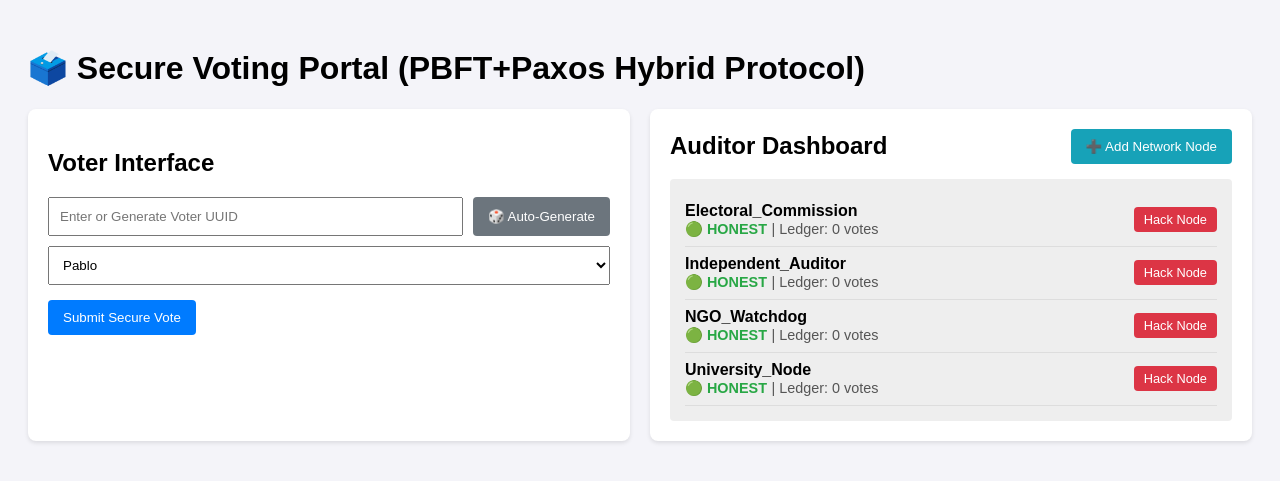
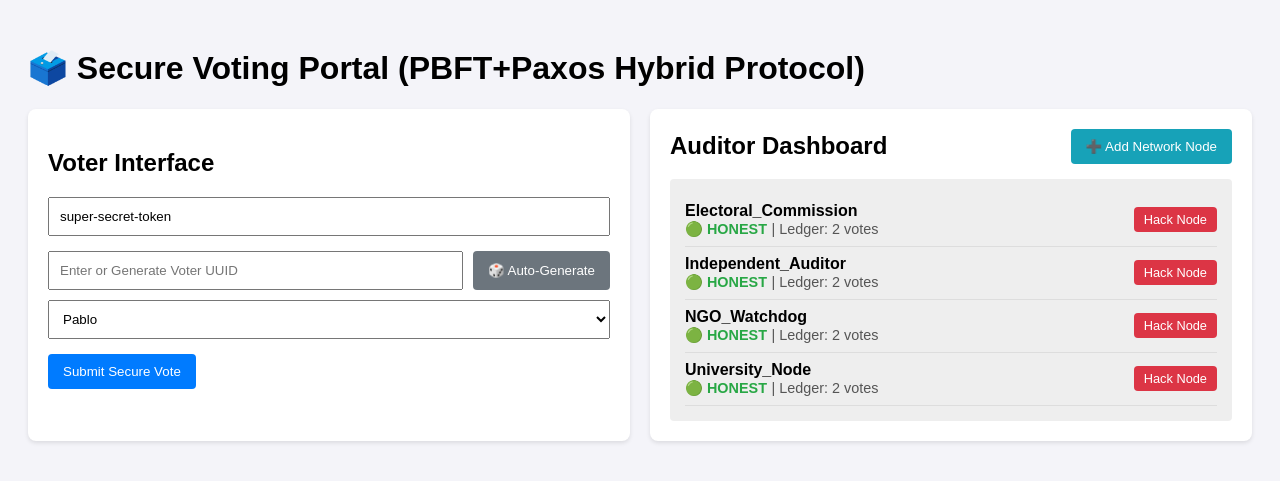
Before and after one commit to Chuck6684/Voting-DS, a Flask app: page / in a window 1280 px wide. Shown: the top 481 px of the page. Run offline with Flask 3, Linux system fonts and the light colour scheme.

Commit message:
Version 2.8 Fix token auth

```diff
--- a/app.py
+++ b/app.py
@@ -1,15 +1,56 @@
 from flask import Flask, request, jsonify, render_template
+from functools import wraps
 import hashlib
 import uuid
 import time
+import csv
+import os
 
 app = Flask(__name__)
+
+# ==========================================
+# NEW: CONSTANTS & CSV SETUP
+# ==========================================
+CSV_FILENAME = 'votes.csv'
+VALID_TOKEN = "super-secret-token" # In a real app, this would be validated against a DB/JWT
+voted_users = set()
+
+def load_votes_from_csv(nodes):
+    """Loads past votes from CSV into memory and the nodes' ledgers."""
+    if os.path.exists(CSV_FILENAME):
+        with open(CSV_FILENAME, mode='r') as file:
+            reader = csv.DictReader(file)
+            for row in reader:
+                voted_users.add(row['voter_id'])
+                # Populate the local ledger of each honest node so UI reflects history
+                for node in nodes:
+                    if not node.is_malicious:
+                        node.paxos_backend.servers[0].ledger.append(row)
+
+def save_vote_to_csv(vote_data):
+    """Appends a successfully committed vote to the CSV."""
+    file_exists = os.path.exists(CSV_FILENAME)
+    with open(CSV_FILENAME, mode='a', newline='') as file:
+        fieldnames = ['hash', 'voter_id', 'candidate', 'timestamp']
+        writer = csv.DictWriter(file, fieldnames=fieldnames)
+        if not file_exists:
+            writer.writeheader()
+        writer.writerow(vote_data)
+
+def token_required(f):
+    """Decorator to verify the session token."""
+    @wraps(f)
+    def decorated(*args, **kwargs):
+        auth_header = request.headers.get('Authorization')
+        if not auth_header or auth_header != f"Bearer {VALID_TOKEN}":
+            return jsonify({'status': 'error', 'message': 'Unauthorized. Invalid or missing session token.'}), 401
+        return f(*args, **kwargs)
+    return decorated
 
 # ==========================================
 # 1. PAXOS LOGIC (Local Organization Consensus)
 # ==========================================
 class InternalPaxosServer:
-    """Represents a single database server inside an organization."""
     def __init__(self, server_id):
         self.server_id = server_id
         self.highest_proposal = 0
@@ -29,7 +70,6 @@ class InternalPaxosServer:
         return False
 
 class PaxosCluster:
-    """The local network for an organization, running Paxos across multiple servers."""
     def __init__(self, org_name, num_internal_servers=3):
         self.org_name = org_name
         self.servers = [InternalPaxosServer(i) for i in range(num_internal_servers)]
@@ -39,11 +79,9 @@ class PaxosCluster:
         self.proposal_counter += 1
         proposal_id = self.proposal_counter
 
-        # Phase 1: PREPARE
         promises = sum(1 for s in self.servers if s.prepare(proposal_id))
         majority = (len(self.servers) // 2) + 1
 
-        # Phase 2: ACCEPT
         if promises >= majority:
             accepts = sum(1 for s in self.servers if s.accept(proposal_id, vote_data))
             if accepts >= majority:
@@ -79,7 +117,6 @@ class PBFTNetwork:
             if node.validate_vote(vote):
                 approvals += 1
 
-        # Supermajority: 2/3 + 1
         required_majority = (2 * len(self.nodes) // 3) + 1
 
         if approvals >= required_majority:
@@ -99,6 +136,9 @@ global_nodes = [
 ]
 network = PBFTNetwork(global_nodes)
 
+# Load existing votes from CSV on startup
+load_votes_from_csv(global_nodes)
+
 # ==========================================
 # 3. FLASK WEB ROUTES
 # ==========================================
@@ -108,10 +148,15 @@ def index():
     return render_template('index.html')
 
 @app.route('/api/vote', methods=['POST'])
+@token_required
 def cast_vote():
     data = request.json
     voter_id = data.get('voter_id')
     candidate = data.get('candidate')
+
+    # Ensure user hasn't voted already
+    if voter_id in voted_users:
+        return jsonify({"status": "error", "message": "Duplicate Vote: This Voter ID has already been used."}), 403
 
     vote_id = str(uuid.uuid4())
     timestamp = time.time()
@@ -128,6 +173,8 @@ def cast_vote():
     success, approvals, required = network.run_consensus(vote_data)
 
     if success:
+        voted_users.add(voter_id) # Mark user as voted
+        save_vote_to_csv(vote_data) # Persist to CSV
         return jsonify({"status": "success", "receipt": vote_hash, "approvals": approvals, "required": required, "total_nodes": len(global_nodes)})
     else:
         return jsonify({"status": "error", "message": "Consensus Failed - Too many malicious nodes!", "approvals": approvals, "required": required, "total_nodes": len(global_nodes)}), 400
@@ -151,6 +198,9 @@ def toggle_hack():
 def add_node():
     new_id = len(global_nodes) + 1
     new_node = PBFTNode(f"Observer_Node_{new_id}")
+    # Sync new node with existing history
+    for _ in range(len(voted_users)):
+        new_node.paxos_backend.servers[0].ledger.append({}) # Dummy data just for ledger count sync
     global_nodes.append(new_node)
     return jsonify({"status": "success", "total_nodes": len(global_nodes)})
 
--- a/templates/index.html
+++ b/templates/index.html
@@ -25,6 +25,11 @@
     <div class="container">
         <div class="card">
             <h2>Voter Interface</h2>
+
+            <div class="input-group" style="margin-bottom: 15px;">
+                <input type="text" id="session_token" placeholder="Session Token" value="super-secret-token">
+            </div>
+
             <div class="input-group">
                 <input type="text" id="voter_id" placeholder="Enter or Generate Voter UUID">
                 <button class="generate-btn" onclick="generateVoterId()">🎲 Auto-Generate</button>
@@ -56,6 +61,7 @@
         }
 
         async function castVote() {
+            const tokenInput = document.getElementById('session_token').value.trim();
             const voterIdInput = document.getElementById('voter_id');
             const candidateSelect = document.getElementById('candidate');
             const submitBtn = document.getElementById('submit-btn');
@@ -70,23 +76,30 @@
                 return;
             }
 
+            if (!tokenInput) {
+                receiptDiv.innerHTML = '⚠️ Please enter a Session Token.';
+                receiptDiv.style.color = 'orange';
+                return;
+            }
+
             submitBtn.disabled = true;
             submitBtn.innerText = '⚙️ Running PBFT Consensus...';
             receiptDiv.innerHTML = '';
 
             try {
-                // Send basic POST request without auth headers
+                // Send POST request WITH auth headers
                 const res = await fetch('/api/vote', {
                     method: 'POST',
                     headers: {
-                        'Content-Type': 'application/json'
+                        'Content-Type': 'application/json',
+                        'Authorization': `Bearer ${tokenInput}`
                     },
                     body: JSON.stringify({ voter_id, candidate })
                 });
 
                 const data = await res.json();
 
-                // Handle standard PBFT success/fail response
+                // Handle success
                 if(data.status === 'success') {
                     receiptDiv.innerHTML =
                         `✅ <strong>Vote Committed!</strong><br>
@@ -94,9 +107,10 @@
                         <span style="font-family: monospace; background: #e9ecef; padding: 2px 4px; border-radius: 3px;">Hash: ${data.receipt}</span>`;
                     receiptDiv.style.color = 'green';
 
-                    voterIdInput.value = '';
+                    // Don't clear ID so user can try to double-vote and see the error
                 } else {
-                    receiptDiv.innerHTML = `❌ <strong>Consensus Failed!</strong><br>Approvals: ${data.approvals} / ${data.total_nodes} (Required: ${data.required})<br>Network is compromised. Vote discarded.`;
+                    // Prints whichever error the backend sent (Duplicate, Unauthorized, Consensus Failed)
+                    receiptDiv.innerHTML = `❌ <strong>Error:</strong> ${data.message}`;
                     receiptDiv.style.color = 'red';
                 }
             } catch (error) {
--- /dev/null
+++ b/votes.csv
@@ -0,0 +1,3 @@
+hash,voter_id,candidate,timestamp
+f4f50595f05f1ceb4011b06d385c830421164125647342eb5fe535e89ae85341,f9dbcffd-ea04-4695-a175-cd6450e735a0,Charlie,1775490913.0210924
+c67993ed2af71daa9fd793706b2defabc961d3768fe297f2c00d477068073435,8238a031-9aaa-46c4-bfd6-443485a586aa,Pablo,1775490948.3561256
```
